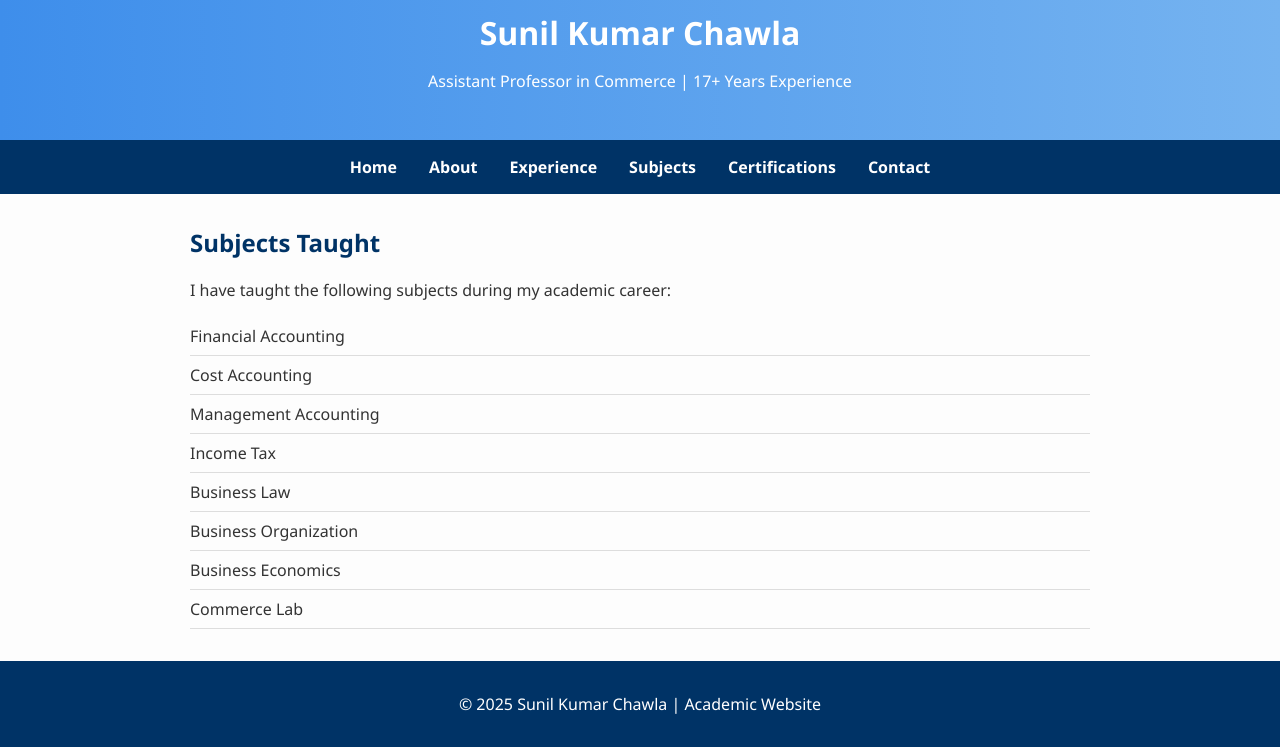
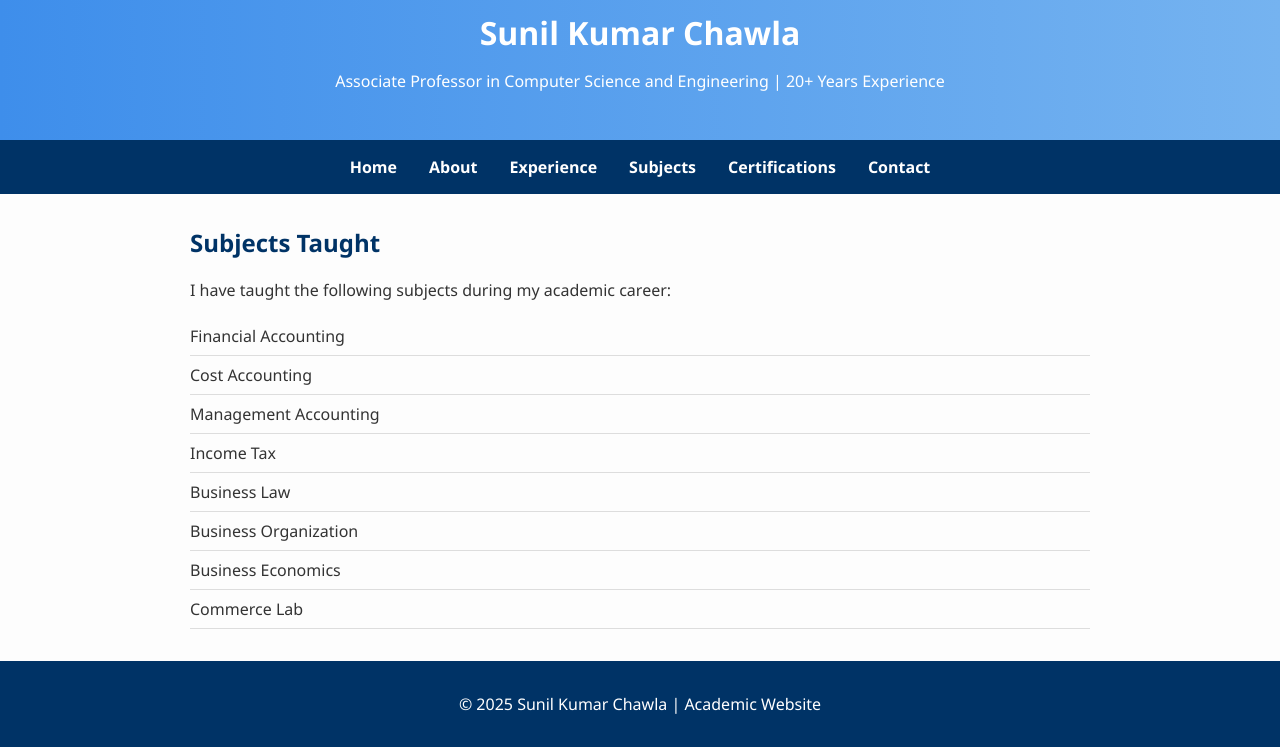
Before and after one commit to SunilChawla077/academic-website, a plain HTML site: page subjects.html in a window 1280 px wide. Shown: the part 164-911 px from the top of the page. Drawn offline with Linux system fonts and the light colour scheme.

Commit message:
Update subjects.html

```diff
--- a/subjects.html
+++ b/subjects.html
@@ -12,7 +12,7 @@
     <img src="college-logo.png" alt="College Logo" class="logo">
     <img src="sunil-photo.jpg" alt="Sunil Kumar Chawla" class="photo">
     <h1>Sunil Kumar Chawla</h1>
-    <p>Assistant Professor in Commerce | 17+ Years Experience</p>
+    <p>Associate Professor in Computer Science and Engineering | 20+ Years Experience</p>
   </header>
 
   <nav>
```
